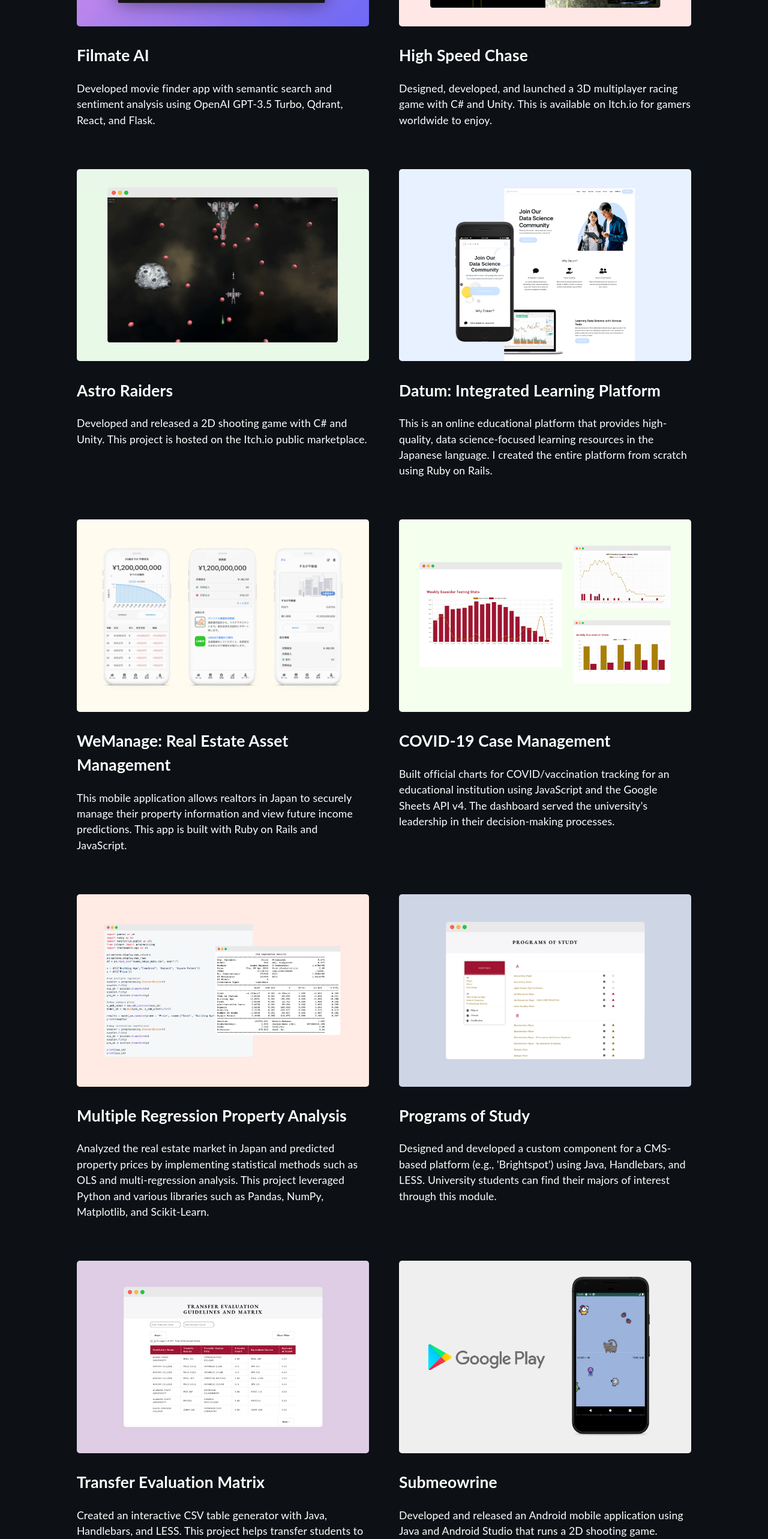
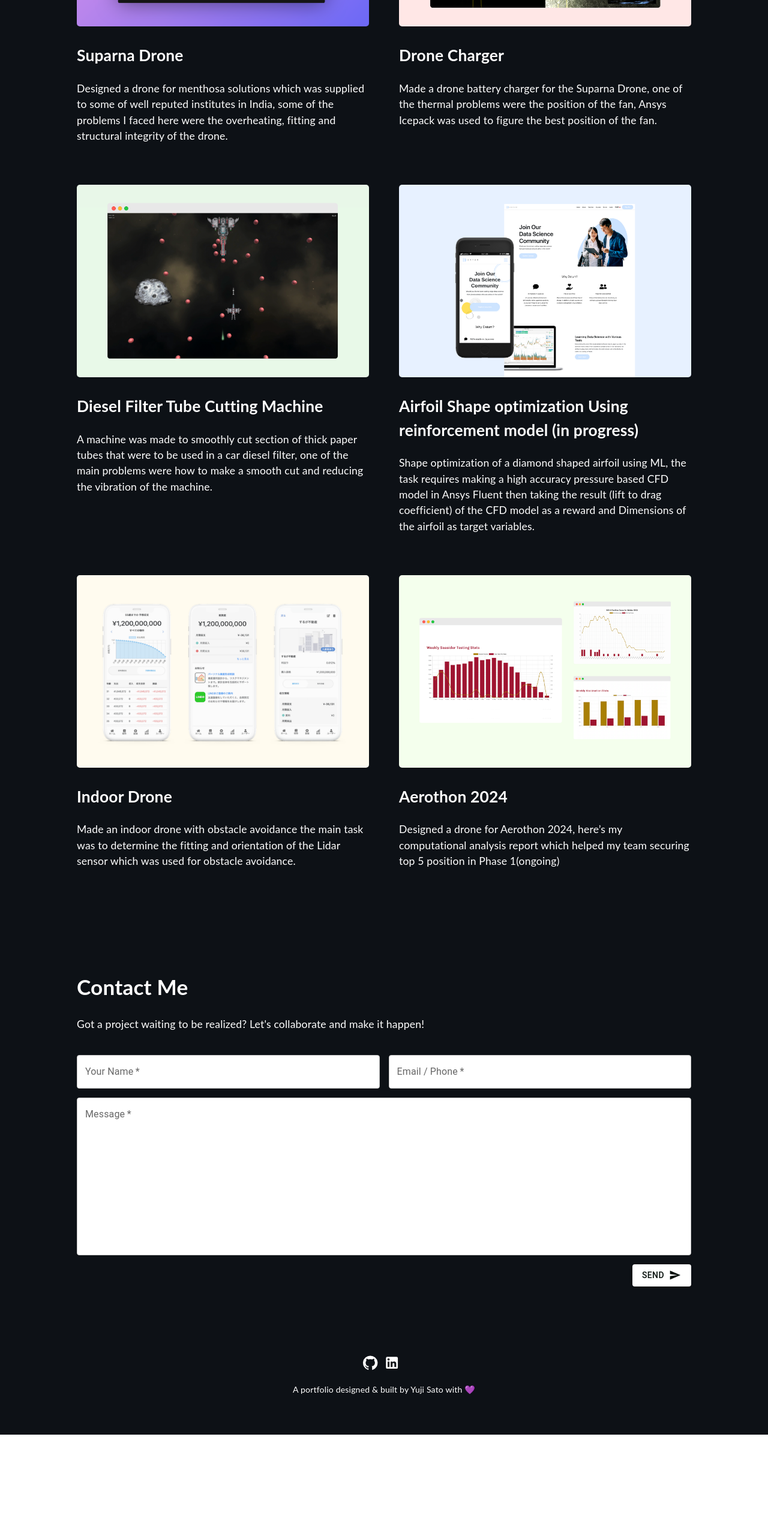
Before and after one commit to manishbazz/Manish_pft, a React (Create React App) app: page / in a window 1280 px wide. Shown: the part 3280-5846 px from the top of the page at 60% size. After the commit the page ends 5672 px from the top, so only its background shows below. Built offline with nearby package versions, Linux system fonts and the light colour scheme.

Commit message:
Project Update

```diff
--- a/src/components/Project.tsx
+++ b/src/components/Project.tsx
@@ -18,54 +18,35 @@ function Project() {
         <div className="projects-grid">
             <div className="project">
                 <a href="https://www.filmate.club/" target="_blank" rel="noreferrer"><img src={mock10} className="zoom" alt="thumbnail" width="100%"/></a>
-                <a href="https://www.filmate.club/" target="_blank" rel="noreferrer"><h2>Filmate AI</h2></a>
-                <p>Developed movie finder app with semantic search and sentiment analysis using OpenAI GPT-3.5 Turbo, Qdrant, React, and Flask.</p>
+                <a href="https://www.filmate.club/" target="_blank" rel="noreferrer"><h2>Suparna Drone </h2></a>
+                <p>Designed a drone for menthosa solutions which was supplied to some of well reputed institutes in India, some of the problems I faced here were the overheating, fitting and structural integrity of the drone.</p>
             </div>
             <div className="project">
                 <a href="https://yujisatojr.itch.io/highspeedchase" target="_blank" rel="noreferrer"><img src={mock09} className="zoom" alt="thumbnail" width="100%"/></a>
-                <a href="https://yujisatojr.itch.io/highspeedchase" target="_blank" rel="noreferrer"><h2>High Speed Chase</h2></a>
-                <p>Designed, developed, and launched a 3D multiplayer racing game with C# and Unity. This is available on Itch.io for gamers worldwide to enjoy.</p>
+                <a href="https://yujisatojr.itch.io/highspeedchase" target="_blank" rel="noreferrer"><h2>Drone Charger</h2></a>
+                <p>Made a drone battery charger for the Suparna Drone, one of the thermal problems were the position of the fan, Ansys Icepack was used to figure the best position of the fan.</p>
             </div>
             <div className="project">
                 <a href="https://yujisatojr.itch.io/spacecraft" target="_blank" rel="noreferrer"><img src={mock08} className="zoom" alt="thumbnail" width="100%"/></a>
-                <a href="https://yujisatojr.itch.io/spacecraft" target="_blank" rel="noreferrer"><h2>Astro Raiders</h2></a>
-                <p>Developed and released a 2D shooting game with C# and Unity. This project is hosted on the Itch.io public marketplace.</p>
+                <a href="https://yujisatojr.itch.io/spacecraft" target="_blank" rel="noreferrer"><h2>Diesel Filter Tube Cutting Machine </h2></a>
+                <p>A machine was made to smoothly cut section of thick paper tubes that were to be used in a car diesel filter, one of the main problems were how to make a smooth cut and reducing the vibration of the machine.</p>
             </div>
             <div className="project">
                 <a href="https://www.datumlearn.com/" target="_blank" rel="noreferrer"><img src={mock07} className="zoom" alt="thumbnail" width="100%"/></a>
-                <a href="https://www.datumlearn.com/" target="_blank" rel="noreferrer"><h2>Datum: Integrated Learning Platform</h2></a>
-                <p>This is an online educational platform that provides high-quality, data science-focused learning resources in the Japanese language. I created the entire platform from scratch using Ruby on Rails.</p>
+                <a href="https://www.datumlearn.com/" target="_blank" rel="noreferrer"><h2>Airfoil Shape optimization Using reinforcement model (in progress)</h2></a>
+                <p>Shape optimization of a diamond shaped airfoil using ML, the task requires making a high accuracy pressure based CFD model in Ansys Fluent then taking the result (lift to drag coefficient) of the CFD model as a reward and Dimensions of the airfoil as target variables.</p>
             </div>
             <div className="project">
                 <a href="http://www.wemanage.jp/" target="_blank" rel="noreferrer"><img src={mock06} className="zoom" alt="thumbnail" width="100%"/></a>
-                <a href="http://www.wemanage.jp/" target="_blank" rel="noreferrer"><h2>WeManage: Real Estate Asset Management</h2></a>
-                <p>This mobile application allows realtors in Japan to securely manage their property information and view future income predictions. This app is built with Ruby on Rails and JavaScript.</p>
+                <a href="http://www.wemanage.jp/" target="_blank" rel="noreferrer"><h2>Indoor Drone</h2></a>
+                <p>Made an indoor drone with obstacle avoidance the main task was to determine the fitting and orientation of the Lidar sensor which was used for obstacle avoidance.</p>
             </div>
             <div className="project">
                 <a href="https://www.byuh.edu/covid-19-case-management" target="_blank" rel="noreferrer"><img src={mock05} className="zoom" alt="thumbnail" width="100%"/></a>
-                <a href="https://www.byuh.edu/covid-19-case-management" target="_blank" rel="noreferrer"><h2>COVID-19 Case Management</h2></a>
-                <p>Built official charts for COVID/vaccination tracking for an educational institution using JavaScript and the Google Sheets API v4. The dashboard served the university's leadership in their decision-making processes.</p>
+                <a href="https://www.byuh.edu/covid-19-case-management" target="_blank" rel="noreferrer"><h2>Aerothon 2024</h2></a>
+                <p>Designed a drone for Aerothon 2024, here’s my computational analysis report which helped my team securing top 5 position in Phase 1(ongoing)</p>
             </div>
-            <div className="project">
-                <a href="https://github.com/yujisatojr/multi-reg-analysis" target="_blank" rel="noreferrer"><img src={mock04} className="zoom" alt="thumbnail" width="100%"/></a>
-                <a href="https://github.com/yujisatojr/multi-reg-analysis" target="_blank" rel="noreferrer"><h2>Multiple Regression Property Analysis</h2></a>
-                <p>Analyzed the real estate market in Japan and predicted property prices by implementing statistical methods such as OLS and multi-regression analysis. This project leveraged Python and various libraries such as Pandas, NumPy, Matplotlib, and Scikit-Learn.</p>
-            </div>
-            <div className="project">
-                <a href="https://holokai.byuh.edu/programs-of-study" target="_blank" rel="noreferrer"><img src={mock03} className="zoom" alt="thumbnail" width="100%"/></a>
-                <a href="https://holokai.byuh.edu/programs-of-study" target="_blank" rel="noreferrer"><h2>Programs of Study</h2></a>
-                <p>Designed and developed a custom component for a CMS-based platform (e.g., 'Brightspot') using Java, Handlebars, and LESS. University students can find their majors of interest through this module.</p>
-            </div>
-            <div className="project">
-                <a href="https://hookele.byuh.edu/transfer-evaluation-guidelines-and-matrix" target="_blank" rel="noreferrer"><img src={mock02} className="zoom" alt="thumbnail" width="100%"/></a>
-                <a href="https://hookele.byuh.edu/transfer-evaluation-guidelines-and-matrix" target="_blank" rel="noreferrer"><h2>Transfer Evaluation Matrix</h2></a>
-                <p>Created an interactive CSV table generator with Java, Handlebars, and LESS. This project helps transfer students to quickly identify eligible credits.</p>
-            </div>
-            <div className="project">
-                <a href="https://github.com/yujisatojr/submeowrine" target="_blank" rel="noreferrer"><img src={mock01} className="zoom" alt="thumbnail" width="100%"/></a>
-                <a href="https://github.com/yujisatojr/submeowrine" target="_blank" rel="noreferrer"><h2>Submeowrine</h2></a>
-                <p>Developed and released an Android mobile application using Java and Android Studio that runs a 2D shooting game.</p>
-            </div>
+
         </div>
     </div>
     );
```
